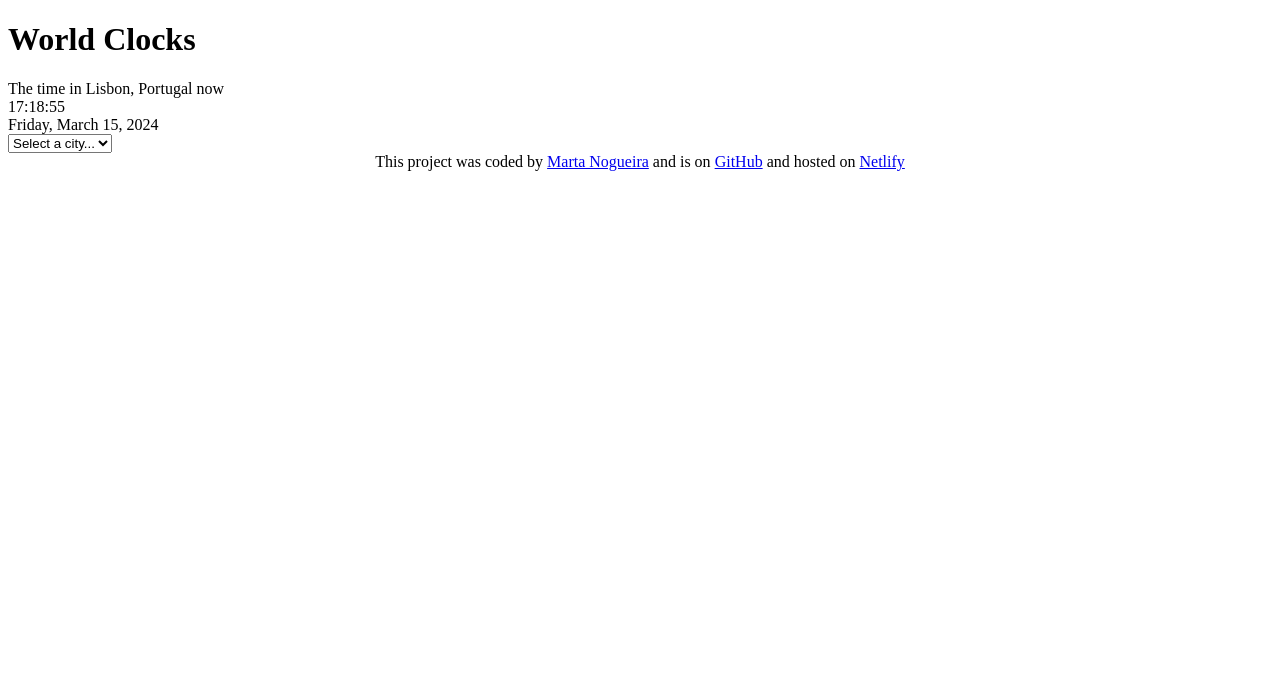
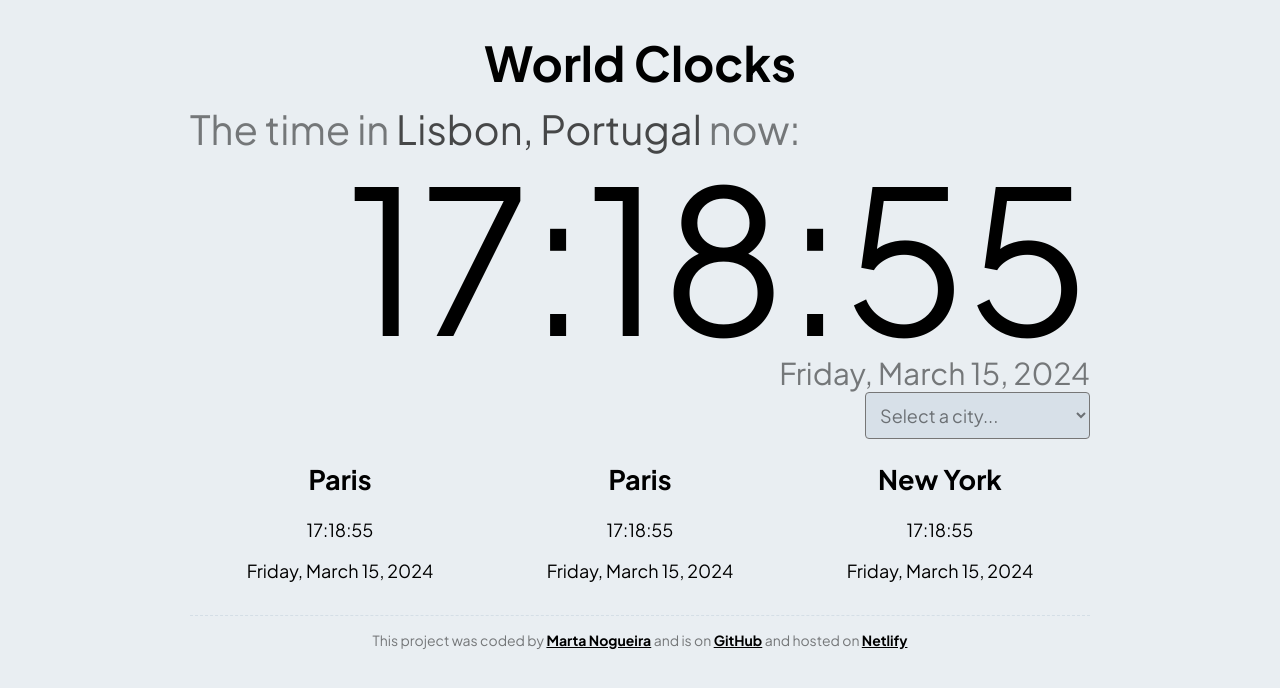
Before and after one commit to Marta-fn/World-clock, a plain HTML site: page index.html in a window 1280 px wide. Drawn offline with Linux system fonts and the light colour scheme.

Commit message:
Updated the CSS

```diff
--- a/index.html
+++ b/index.html
@@ -5,6 +5,10 @@
   <meta charset="UTF-8">
   <meta name="viewport" content="width=device-width, initial-scale=1.0">
   <link rel="stylesheet" href="src/style.css">
+  <link rel="preconnect" href="https://fonts.googleapis.com">
+  <link rel="preconnect" href="https://fonts.gstatic.com" crossorigin>
+  <link href="https://fonts.googleapis.com/css2?family=Plus+Jakarta+Sans:ital,wght@0,200..800;1,200..800&display=swap"
+    rel="stylesheet">
   <title>World Clocks</title>
 </head>
 
@@ -13,15 +17,34 @@
     <h1>World Clocks</h1>
   </header>
   <main>
-    <div class="currtent-city">The time in Lisbon, Portugal now</div>
+    <div class="currtent-city">The time in <span id="city">Lisbon, Portugal</span> now:</div>
     <div class="current-time">17:18:55</div>
     <div class="current-date">Friday, March 15, 2024</div>
-    <select name="" id="">
-      <option value="">Select a city...</option>
-      <option value="">London</option>
-      <option value="">New York</option>
-      <option value="">Tokyo</option>
-    </select>
+    <div class="select">
+      <select name="" id="optionCity">
+        <option value="">Select a city...</option>
+        <option value="">London</option>
+        <option value="">New York</option>
+        <option value="">Tokyo</option>
+      </select>
+    </div>
+    <div class="container">
+      <div>
+        <h2 class="city-name">Paris</h2>
+        <p class="city-time">17:18:55</p>
+        <p class="city-date">Friday, March 15, 2024</p>
+      </div>
+      <div>
+        <h2 class="city-name">Paris</h2>
+        <p class="city-time">17:18:55</p>
+        <p class="city-date">Friday, March 15, 2024</p>
+      </div>
+      <div>
+        <h2 class="city-name">New York</h2>
+        <p class="city-time">17:18:55</p>
+        <p class="city-date">Friday, March 15, 2024</p>
+      </div>
+    </div>
   </main>
   <footer>
     This project was coded by <a href="https://github.com/Marta-fn" target="_blank">Marta Nogueira</a> and is on <a
--- a/src/style.css
+++ b/src/style.css
@@ -1,4 +1,76 @@
+body {
+  background: rgba(212, 222, 230, 0.5);
+  font-family: "Plus Jakarta Sans", sans-serif;
+}
+
+h1 {
+  text-align: center;
+  font-size: 48px;
+  margin-bottom: 10px;
+}
+
+main {
+  max-width: 900px;
+  margin: 0 auto;
+  padding-bottom: 15px;
+  border-bottom: 1px dashed rgb(212, 222, 230);
+}
+
+.currtent-city {
+  font-size: 40px;
+  color: rgba(0, 0, 0, 0.5);
+}
+
+#city {
+  color: rgba(0, 0, 0, 0.7);
+}
+
+.current-time {
+  font-size: 200px;
+  text-align: right;
+  line-height: 1;
+}
+
+.current-date {
+  font-size: 30px;
+  color: rgba(0, 0, 0, 0.5);
+  text-align: right;
+}
+
+.select {
+  display: flex;
+  justify-content: flex-end;
+}
+
+#optionCity {
+  font-size: 18px;
+  border-radius: 4px;
+  padding: 10px;
+  width: 25%;
+  font-family: "Plus Jakarta Sans", sans-serif;
+  color: rgba(0, 0, 0, 0.5);
+  background: rgba(212, 222, 230, 0.8);
+}
+
+select:hover {
+  cursor: pointer;
+}
+
+.container {
+  display: flex;
+  justify-content: space-around;
+  text-align: center;
+  font-size: 18px;
+}
+
 footer {
+  padding-top: 15px;
   text-align: center;
-  font-size: 10;
+  font-size: 14px;
+  color: rgba(0, 0, 0, 0.5);
 }
+
+footer a {
+  color: rgb(0, 0, 0);
+  font-weight: bold;
+}
```
